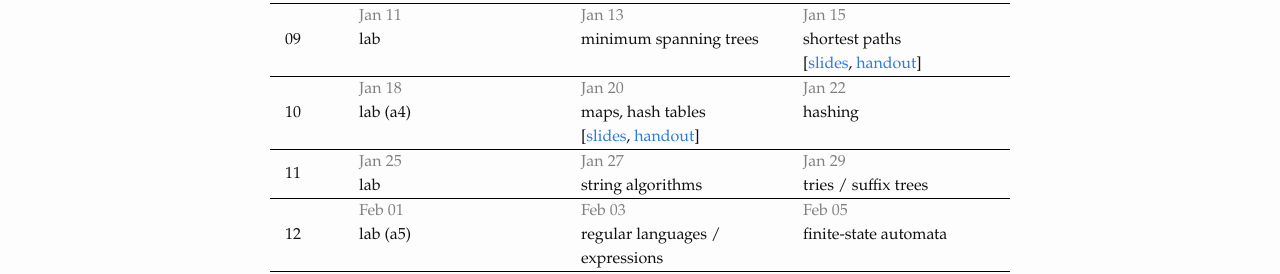
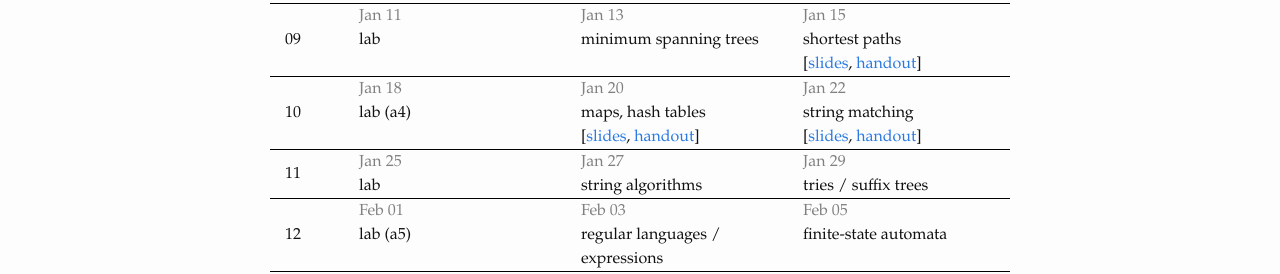
Before and after one commit to dsacl3-2020/dsacl3-2020.github.io, a Jekyll site: the page built from lectures.md, in a window 1280 px wide. Shown: the part 982-1256 px from the top of the page. Built offline with Jekyll 4.4.1, drawn with Linux system fonts in a browser that asks for light colours.

Commit message:
Add slides.

```diff
--- a/_data/schedule.yml
+++ b/_data/schedule.yml
@@ -142,7 +142,10 @@
         slides: slides/hashing.pdf
         handout: slides/hashing-handout.pdf
     Jan 22:
-      topic: hashing
+      topic: string matching
+      links:
+        slides: slides/string-matching.pdf
+        handout: slides/string-matching-handout.pdf
 - week: "11"
   dates:
     Jan 25:
```
Also changed, not shown: 2 other files.
